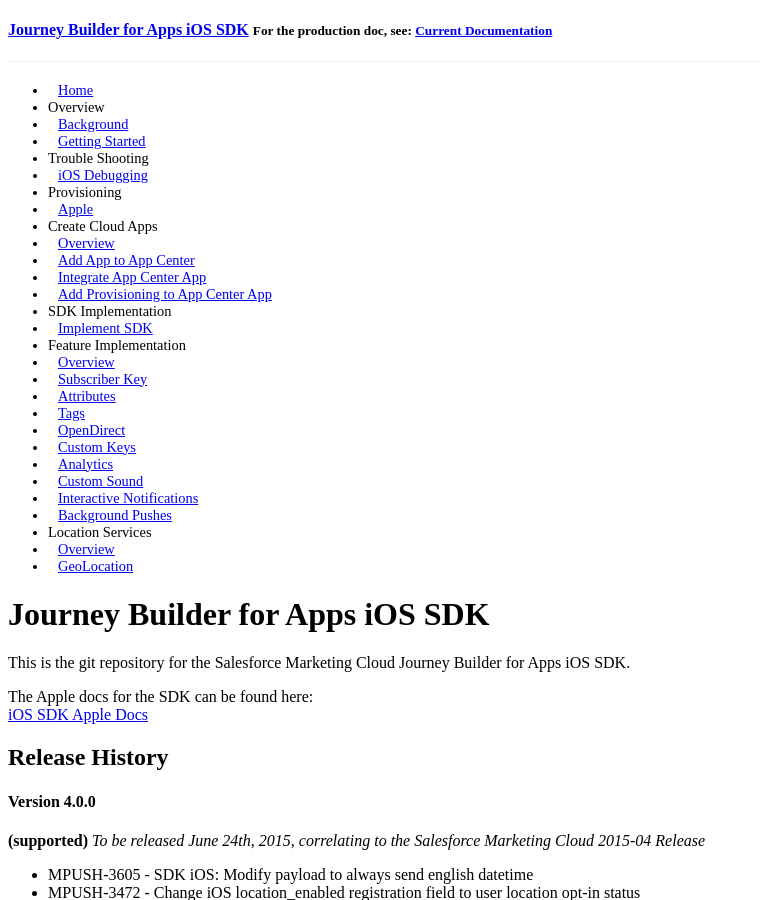
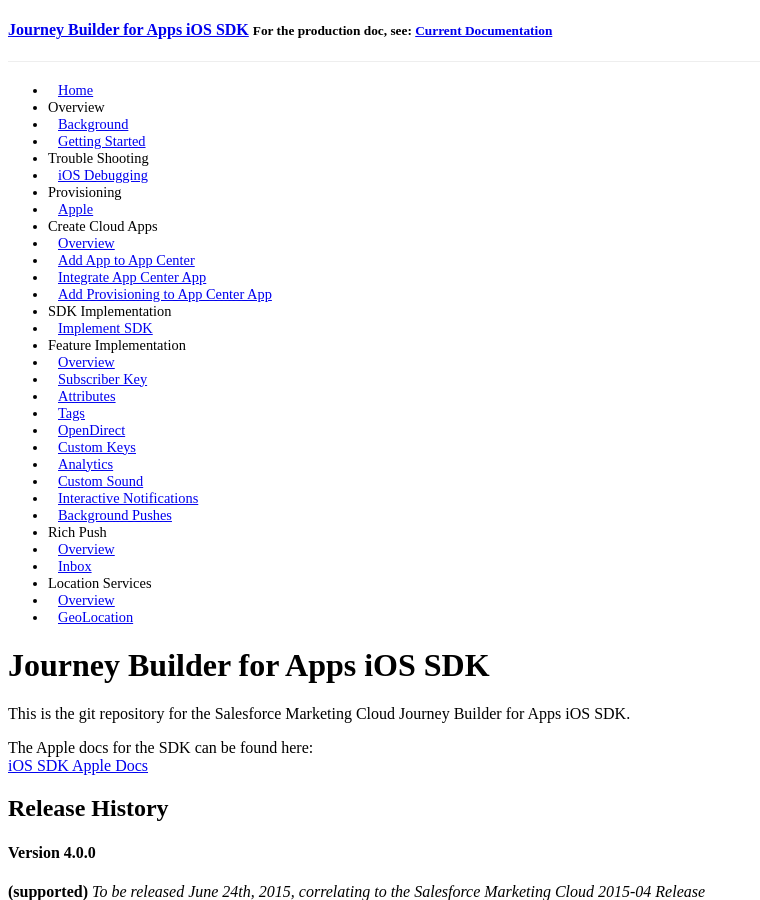
Before and after one commit to salesforce-marketingcloud/JB4A-SDK-iOS, a Jekyll site: the page built from index.md, in a window 1280 px wide and 900 px high. Shown: the whole window, without its empty margins (0-760 px from the left). Built offline with Jekyll 4.4.1, drawn with Linux system fonts in a browser that asks for light colours; a style sheet for code colours, icons or effects is not loaded.

Commit message:
added back in missing rick push inbox docs
added back in missing rick push inbox docs

```diff
--- a/_posts/2015-05-14-rich-push-inbox.md
+++ b/_posts/2015-05-14-rich-push-inbox.md
@@ -2,7 +2,7 @@
 layout: page
 title: "Inbox"
 subtitle: "Cloud Page Inbox"
-category: cloud-pages
+category: rich-push
 date: 2015-05-14 12:00:00
 order: 3
 ---
@@ -19,4 +19,4 @@
     [self.dataSource setInboxTableView:self.inboxTableView];
 ~~~
 
-Review the [Journey Builder for Apps iOS SDK Explorer](https://github.com/ExactTarget/JB4A-SDK-iOS/tree/master/JB4A-SDK-Explorer) within the Journey Builder for Apps iOS SDK public GitHub repository. The app provides a full sample of a CloudPage Inbox within the PUDCloudPageInboxViewController.
+Review the <a href="https://github.com/ExactTarget/JB4A-SDK-iOS/tree/master/JB4A-SDK-Explorer" target="_blank">Journey Builder for Apps iOS SDK Explorer</a> within the Journey Builder for Apps iOS SDK public GitHub repository. The app provides a full sample of a CloudPage Inbox within the PUDCloudPageInboxViewController.
--- a/_posts/2015-05-14-rich-push-overview.md
+++ b/_posts/2015-05-14-rich-push-overview.md
@@ -2,7 +2,7 @@
 layout: page
 title: "Overview"
 subtitle: "Overview of Cloud Page Messages"
-category: cloud-pages
+category: rich-push
 date: 2015-05-14 12:00:00
 order: 1
 ---
```
